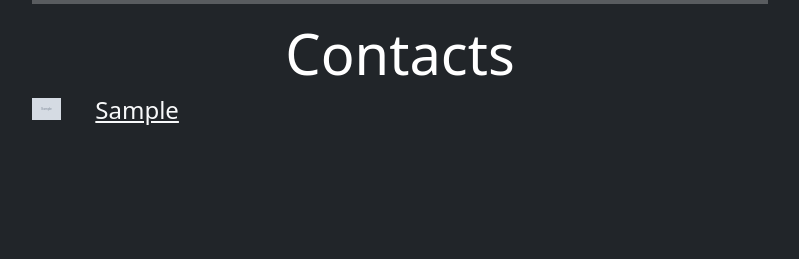
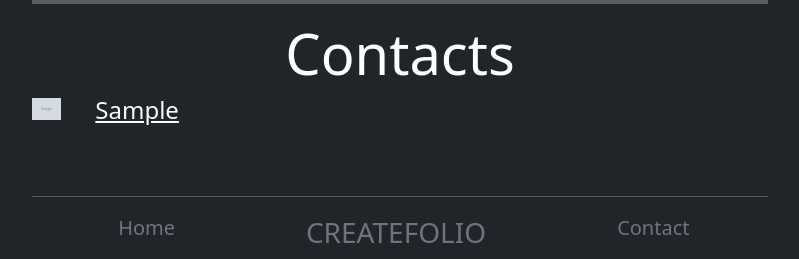
Before and after one commit to NikOneZ1/createfolio, a Django app: template main/templates/main/portfolio.html in a window 1280 px wide. Shown: the part 820-1079 px from the top of the page, without its empty margins (240-1039 px from the left). Before the commit the page ends 945 px from the top, so only its background shows below. Run offline with Django 3.2, Linux system fonts and the light colour scheme; the template is opened without the code that fills it: most values are stand-ins (such as "Sample title", 1, 10 or a date in 2020); grey boxes marked "Sample" are stand-in pictures.

Commit message:
Added footer to portfolio page

```diff
--- a/main/templates/main/portfolio.html
+++ b/main/templates/main/portfolio.html
@@ -7,6 +7,10 @@
     <style>
         hr.solid {
             border-top: 8px solid #FFFFFF;
+        }
+
+        hr.thin {
+            botder.top: 4px solid #FFFFFF;
         }
 
         body::-webkit-scrollbar {
@@ -105,6 +109,30 @@
             </div>
         </div>
     {% endfor %}
+    <br/>
+    <br/>
+    <!-- Horizontal divider block -->
+    <div class="row">
+        <div class="mx-auto d-block col-xs-10 col-sm-10 col-md-10 col-lg-8">
+            <hr class="thin"/>
+        </div>
+    </div>
+    <!-- Footer -->
+    <div class="row">
+        <div class="mx-auto d-block col-xs-10 col-sm-10 col-md-10 col-lg-8">
+            <div class="row">
+                <a href="/" class="col-md-4 d-flex align-items-center justify-content-center mb-3 mb-md-0 me-md-auto text-decoration-none" mb-checked="1" data-tip="">
+                    <p class="lead text-muted">Home</p>
+                </a>
+                <a href="/" class="col-md-4 d-flex align-items-center justify-content-center mb-3 mb-md-0 me-md-auto text-decoration-none" mb-checked="1" data-tip="">
+                    <h3 class="bi me-2 text-muted">CREATEFOLIO</h3>
+                </a>
+                <a href="mail:nikita.verba18052004@gmail.com" class="col-md-4 d-flex align-items-center justify-content-center mb-3 mb-md-0 me-md-auto text-decoration-none" mb-checked="1" data-tip="">
+                    <p class="lead text-muted">Contact</p>
+                </a>
+            </div>
+        </div>
+    </div>
 </div>
 </body>
 </html>
```
